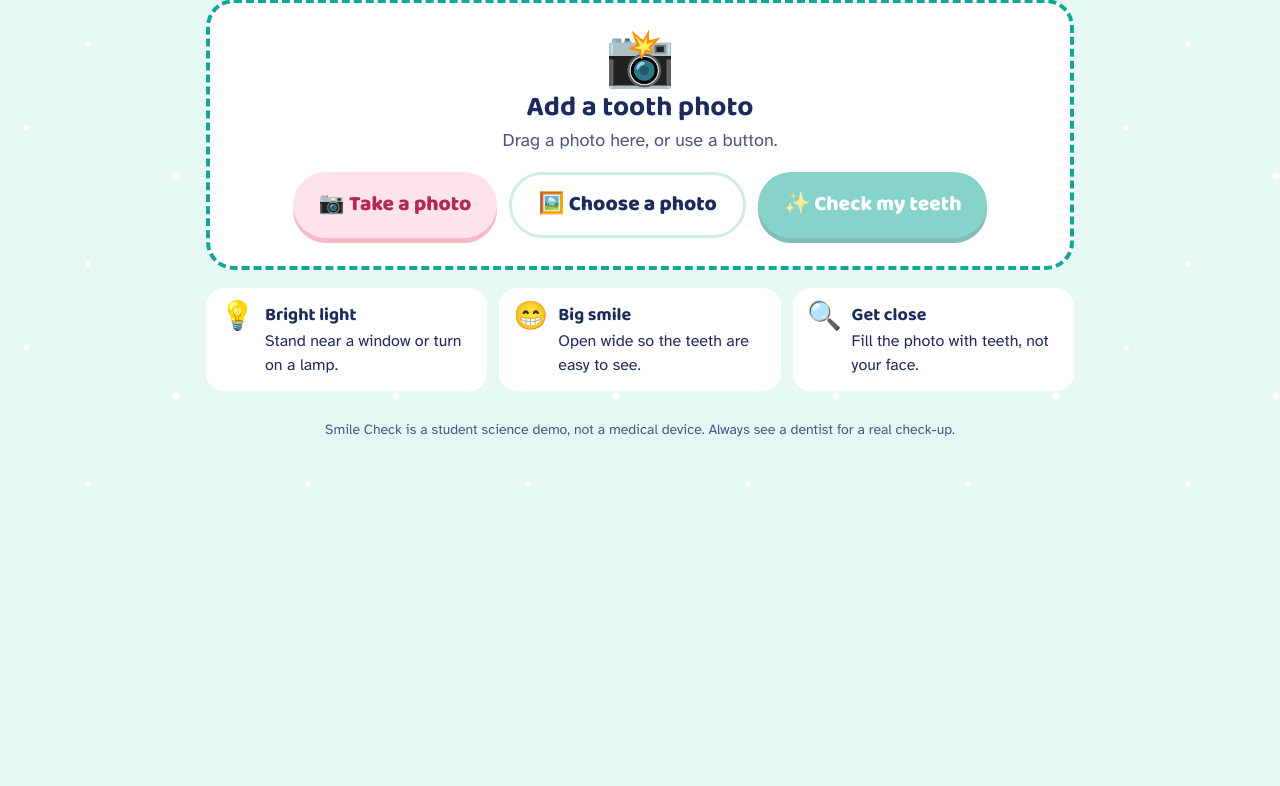
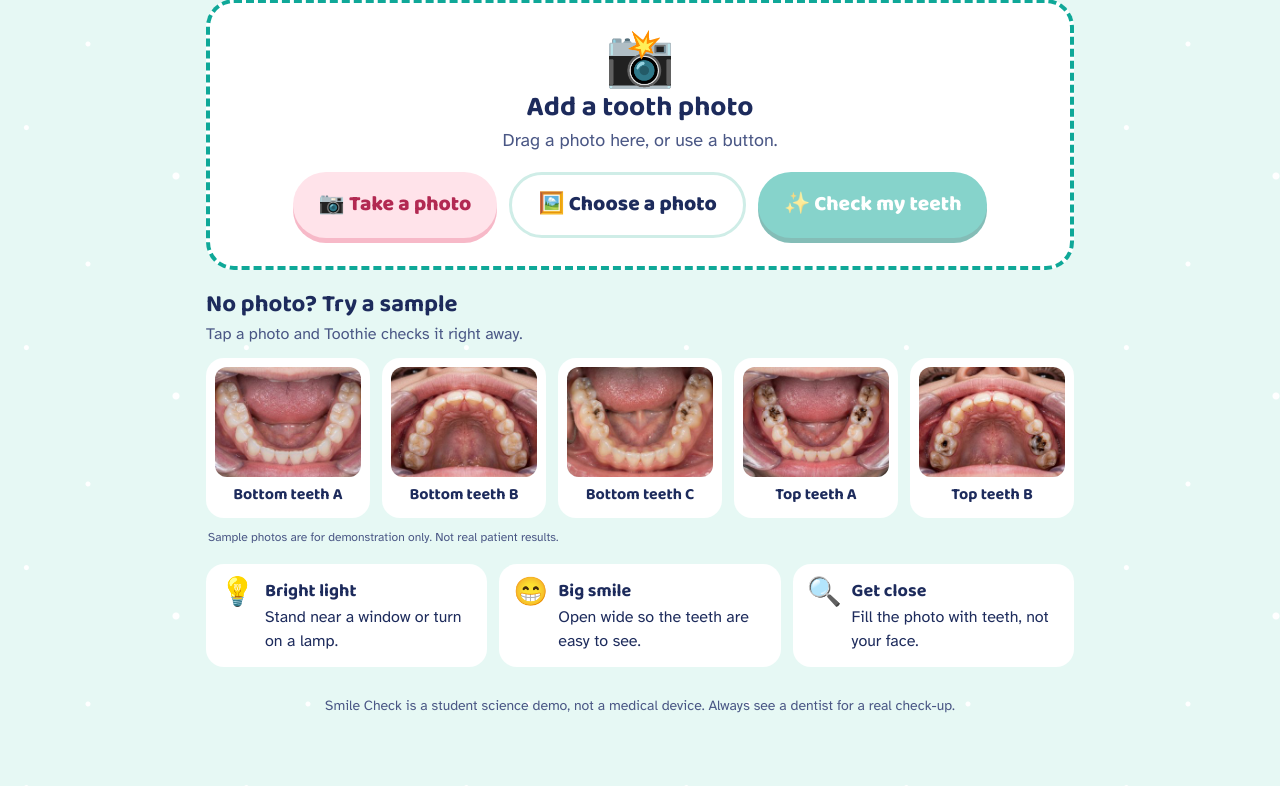
Before and after one commit to iamkrishg/smile-check, a Flask app: page / in a window 1280 px wide. Shown: the part 330-1116 px from the top of the page. Before the commit the page ends 816 px from the top, so only its background shows below. Run offline with Flask 3, Linux system fonts and the light colour scheme; some libraries are stand-ins or nearby versions.

Commit message:
Add sample photos

```diff
--- a/app.py
+++ b/app.py
@@ -149,6 +149,17 @@ def setup_report() -> None:
 
 GRID = 6
 COLS = "ABCDEF"
+
+# Sample photos visitors can tap to try Smile Check (files in static/samples/)
+SAMPLES = [
+    {"id": "s1", "label": "Bottom teeth A", "file": "sample-1.jpg"},
+    {"id": "s2", "label": "Bottom teeth B", "file": "sample-2.jpg"},
+    {"id": "s3", "label": "Bottom teeth C", "file": "sample-3.jpg"},
+    {"id": "s4", "label": "Top teeth A", "file": "sample-4.jpg"},
+    {"id": "s5", "label": "Top teeth B", "file": "sample-5.jpg"},
+]
+SAMPLE_BY_ID = {x["id"]: x for x in SAMPLES}
+SAMPLE_CACHE = {}  # sample id -> AI result, so repeat taps are instant and consistent
 
 
 def prepare_image(file_bytes: bytes) -> Image.Image:
@@ -346,7 +357,7 @@ PRACTICE_RESULT = {
 @app.get("/")
 @app.get("/home")   # backup address: use /home if Azure shows its own start page at /
 def home():
-    return render_template("index.html")
+    return render_template("index.html", samples=SAMPLES)
 
 
 @app.get("/sw.js")
@@ -400,11 +411,19 @@ def status():
 
 @app.post("/api/check")
 def check():
-    photo = request.files.get("photo")
-    if not photo:
-        return jsonify({"error": "No photo was sent. Pick or take a photo first."}), 400
+    sample = SAMPLE_BY_ID.get(request.form.get("sample", ""))
+    if sample:
+        if sample["id"] in SAMPLE_CACHE and azure_ready():
+            return jsonify({"mode": "ai", "sample": sample["label"], "result": SAMPLE_CACHE[sample["id"]]})
+        with open(os.path.join(HERE, "static", "samples", sample["file"]), "rb") as f:
+            raw = f.read()
+    else:
+        photo = request.files.get("photo")
+        if not photo:
+            return jsonify({"error": "No photo was sent. Pick or take a photo first."}), 400
+        raw = photo.read()
     try:
-        img = prepare_image(photo.read())
+        img = prepare_image(raw)
     except Exception:
         return jsonify({"error": "That file isn't a photo I can open. Try a JPG or PNG picture."}), 400
 
@@ -413,6 +432,9 @@ def check():
             result = clean_result(ask_azure(to_b64(img), to_b64(grid_copy(img))))
             for spot in result["spots"]:
                 place_spot(img, spot)
+            if sample:
+                SAMPLE_CACHE[sample["id"]] = result
+                return jsonify({"mode": "ai", "sample": sample["label"], "result": result})
             return jsonify({"mode": "ai", "result": result})
         except Exception as exc:  # internet down, wrong key, content filter, etc.
             logging.warning("[Smile Check] Azure call failed, using practice mode: %s", exc)
--- a/templates/index.html
+++ b/templates/index.html
@@ -90,6 +90,18 @@ button{font:inherit;color:inherit}
 .tray.has-photo .preview{display:block}
 .tray.has-photo .tray-icon,.tray.has-photo .pick-text{display:none}
 
+.samples{margin-top:22px}
+.samples h2{font-size:24px;margin:0}
+.samples .sub{margin:4px 0 12px;color:var(--ink-soft);font-size:16px}
+.sample-row{display:grid;grid-template-columns:repeat(5,1fr);gap:12px}
+.sample{appearance:none;border:3px solid transparent;background:#fff;border-radius:var(--radius);padding:6px 6px 8px;cursor:pointer;text-align:center;
+  font-family:"Baloo 2";font-weight:700;font-size:16px;color:var(--ink);transition:transform .12s,border-color .15s}
+.sample img{display:block;width:100%;aspect-ratio:4/3;object-fit:cover;border-radius:12px;margin-bottom:6px;background:var(--wash)}
+.sample:hover{border-color:var(--mint)}
+.sample:active{transform:scale(.97)}
+.sample[aria-busy="true"]{border-color:var(--gum)}
+.credit{font-size:12px;color:var(--ink-soft);margin:10px 2px 0}
+.sample-note{display:none;background:#fff;border:3px solid var(--line);border-radius:var(--radius);padding:10px 16px;margin-bottom:16px;font-size:16px}
 .tips{display:grid;grid-template-columns:repeat(3,1fr);gap:12px;margin-top:18px}
 .tip{background:#fff;border-radius:var(--radius);padding:14px;display:flex;gap:10px;align-items:flex-start;font-size:16px}
 .tip b{display:block;font-family:"Baloo 2";font-size:18px}
@@ -197,6 +209,8 @@ details.grownups ol{margin:10px 0 0;padding-left:22px}
   .hero .mascot-box{width:140px;margin:0 auto}
   .bubble::before{left:50%;top:-16px;margin:0 0 0 -14px;border:14px solid transparent;border-bottom:18px solid #fff;border-top:0}
   .tips{grid-template-columns:1fr}
+  .sample-row{grid-template-columns:none;grid-auto-flow:column;grid-auto-columns:42%;overflow-x:auto;scroll-snap-type:x mandatory;padding-bottom:6px}
+  .sample{scroll-snap-align:start}
   .verdict{grid-template-columns:1fr;text-align:center}
   .verdict .mascot-box{width:130px;margin:0 auto}
   .stars{justify-content:center}
@@ -271,6 +285,23 @@ details.grownups ol{margin:10px 0 0;padding-left:22px}
       <div class="error" id="error" role="alert"></div>
     </section>
 
+    {% if samples %}
+    <section class="samples" aria-labelledby="samplesTitle">
+      <h2 id="samplesTitle">No photo? Try a sample</h2>
+      <p class="sub">Tap a photo and Toothie checks it right away.</p>
+      <div class="sample-row">
+        {% for smp in samples %}
+        <button class="sample" type="button" data-id="{{ smp.id }}" data-label="{{ smp.label }}"
+                data-full="/static/samples/{{ smp.file }}">
+          <img src="/static/samples/{{ smp.file | replace('.jpg', '-thumb.jpg') }}" alt="Sample photo: {{ smp.label }}" loading="lazy">
+          {{ smp.label }}
+        </button>
+        {% endfor %}
+      </div>
+      <p class="credit">Sample photos are for demonstration only. Not real patient results.</p>
+    </section>
+    {% endif %}
+
     <section class="tips" aria-label="Photo tips">
       <div class="tip"><span class="e">💡</span><div><b>Bright light</b>Stand near a window or turn on a lamp.</div></div>
       <div class="tip"><span class="e">😁</span><div><b>Big smile</b>Open wide so the teeth are easy to see.</div></div>
@@ -289,6 +320,7 @@ details.grownups ol{margin:10px 0 0;padding-left:22px}
 
   <!-- STEP 3: results -->
   <section id="results" aria-live="polite">
+    <div class="sample-note" id="sampleNote"></div>
     <div class="practice" id="practice" hidden><b>🧪 Practice mode.</b> <span id="practiceWhy"></span> Connect Azure AI to check real photos.</div>
 
     <div class="verdict" id="verdict">
@@ -421,7 +453,7 @@ function setPhoto(file){
   if (!file) return;
   if (!file.type.startsWith("image/")) { showError("That isn't a photo. Pick a JPG or PNG picture."); return; }
   photoFile = file;
-  if (photoURL) URL.revokeObjectURL(photoURL);
+  if (photoURL && photoURL.startsWith("blob:")) URL.revokeObjectURL(photoURL);
   photoURL = URL.createObjectURL(file);
   $("previewImg").src = photoURL;
   tray.classList.add("has-photo");
@@ -432,12 +464,26 @@ function setPhoto(file){
 /* sending it */
 const LOAD_MSGS = ["Counting teeth", "Looking for brown spots", "Checking near the gums", "Writing your report"];
 let loadTimer;
-$("checkBtn").onclick = async () => {
+$("checkBtn").onclick = () => {
   if (!photoFile) return;
+  const form = new FormData(); form.append("photo", photoFile);
+  runCheck(form);
+};
+
+/* sample photos: one tap = check */
+document.querySelectorAll(".sample").forEach(btn => btn.onclick = () => {
+  showError("");
+  photoFile = null;
+  if (photoURL && photoURL.startsWith("blob:")) URL.revokeObjectURL(photoURL);
+  photoURL = btn.dataset.full;
+  const form = new FormData(); form.append("sample", btn.dataset.id);
+  runCheck(form);
+});
+
+async function runCheck(form){
   show("loading");
   let i = 0; $("loadMsg").textContent = LOAD_MSGS[0];
   loadTimer = setInterval(() => { i = (i + 1) % LOAD_MSGS.length; $("loadMsg").textContent = LOAD_MSGS[i]; }, 1600);
-  const form = new FormData(); form.append("photo", photoFile);
   try {
     const res = await fetch("/api/check", {method:"POST", body:form});
     const data = await res.json();
@@ -448,7 +494,7 @@ $("checkBtn").onclick = async () => {
     show("start");
     showError(err.message.includes("fetch") ? "Can't reach Smile Check. Is the Python app still running?" : err.message);
   } finally { clearInterval(loadTimer); }
-};
+}
 
 function show(id){
   ["start","loading","results"].forEach(s => $(s).style.display = s === id ? "block" : "none");
@@ -456,8 +502,10 @@ function show(id){
 }
 
 /* results */
-function renderResults({mode, reason, result: r}){
+function renderResults({mode, reason, sample, result: r}){
   show("results");
+  $("sampleNote").style.display = sample ? "block" : "none";
+  $("sampleNote").textContent = sample ? "📷 Sample photo: " + sample : "";
   $("practice").hidden = mode !== "practice";
   $("practiceWhy").textContent = reason || "";
 
```
Also changed, not shown: .github/workflows/build-image.yml, static/samples/sample-1-thumb.jpg (added), static/samples/sample-1.jpg (added), static/samples/sample-2-thumb.jpg (added), static/samples/sample-2.jpg (added), static/samples/sample-3-thumb.jpg (added), static/samples/sample-3.jpg (added), static/samples/sample-4-thumb.jpg (added), static/samples/sample-4.jpg (added), static/samples/sample-5-thumb.jpg (added), static/samples/sample-5.jpg (added).
